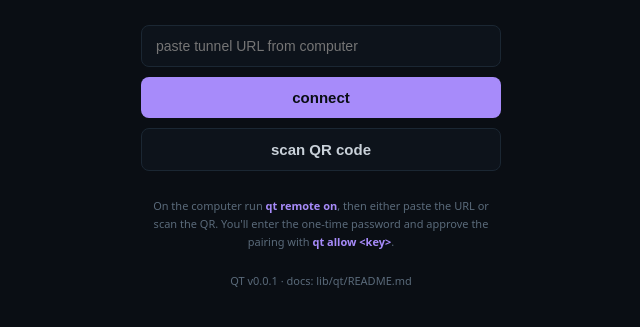
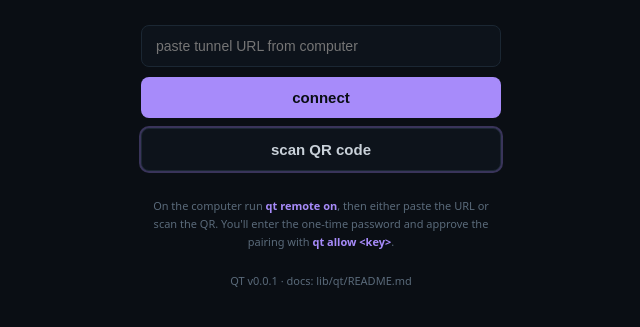
Before and after one commit to EliasZWC/Termetron, a website built with Vite: page index.html in a window 1280 px wide. Both pictures are taken after a click on the button "scan QR code". Shown: the part 281-608 px from the top of the page, without its empty margins (319-959 px from the left). Built offline with nearby package versions, Linux system fonts and the light colour scheme; what @capacitor/barcode-scanner would draw is missing.

Commit message:
v0.0.1: purple focus ring instead of browser yellow outline

```diff
--- a/index.html
+++ b/index.html
@@ -31,6 +31,7 @@
     }
     .primary { background: var(--acc); color: var(--bg); }
     .ghost { background: var(--panel); color: var(--txt); border: 1px solid var(--border); }
+    button:focus { outline: none; box-shadow: 0 0 0 2px rgba(167,139,250,.3); }
     .hint { color: var(--dim); font-size: 11px; margin-top: 16px; line-height: 1.6; }
     .hint b { color: var(--acc); }
     .ver { color: var(--dim); font-size: 11px; margin-top: 22px; line-height: 1.6; }
```
